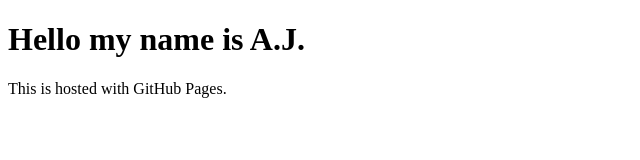
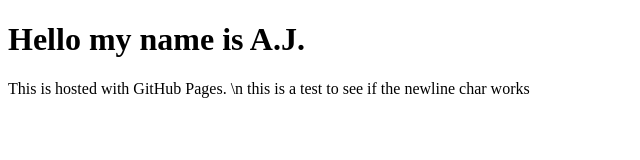
Before and after one commit to Alehmann04/Alehmann04.github.io, a plain HTML site: page index.html in a window 1280 px wide. Shown: the whole page, without its empty margins (0-640 px from the left). Drawn offline with Linux system fonts and the light colour scheme.

Commit message:
Update index.html

```diff
--- a/index.html
+++ b/index.html
@@ -2,6 +2,6 @@
 <html>
 <body>
 <h1>Hello my name is A.J.</h1>
-<p>This is hosted with GitHub Pages.</p>
+<p>This is hosted with GitHub Pages. \n this is a test to see if the newline char works</p>
 </body>
 </html>
```
